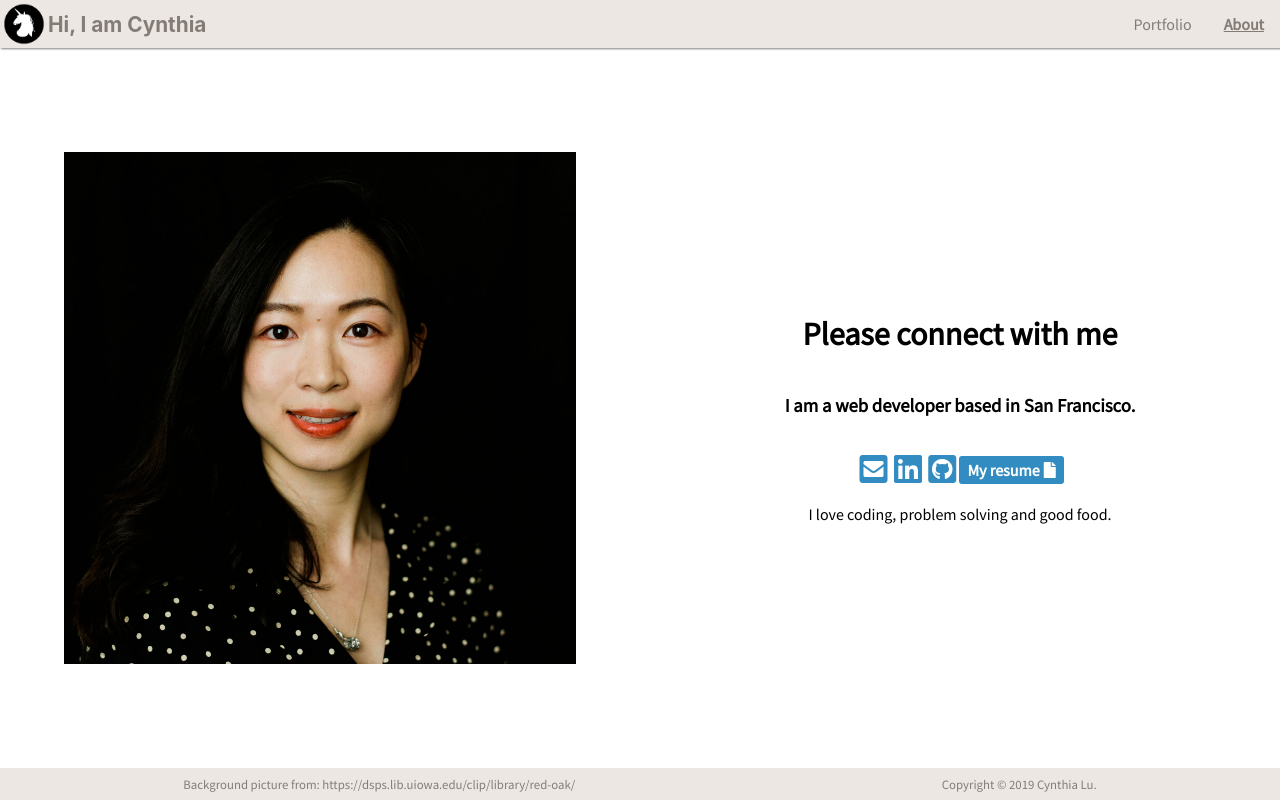
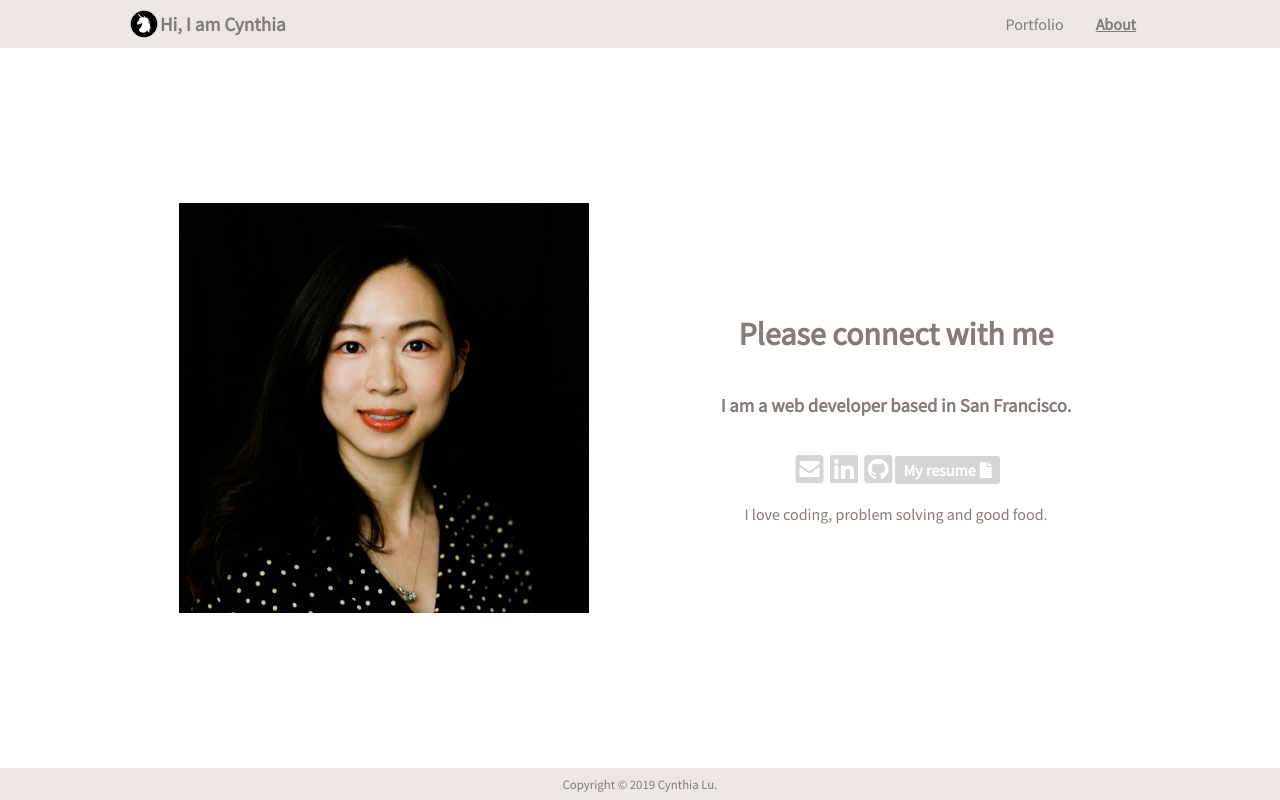
Before and after one commit to ivyc81/Personal-Page, a React (Create React App) app: page /about in a window 1280 px wide. Built offline with nearby package versions, Linux system fonts and the light colour scheme.

Commit message:
change theme

```diff
--- a/src/About.js
+++ b/src/About.js
@@ -1,30 +1,33 @@
 import React, { Component } from 'react';
 import styled from 'styled-components';
 import { aboutMe } from './data';
-import { linkColor } from './theme';
+import { linkColor, textColor } from './theme';
 
 const StyledAbout = styled.div`
   position: relative;
   top: 6vh;
   display: flex;
   height: 90vh;
+  width: 80vw;
+  margin: 0 auto;
 
   @media only screen and (max-width: 600px) {
     flex-direction: column;
     justify-content: center;
     align-items: center;
+    width: 100vw;
   }
 `;
 
 const StyledCol = styled.div`
   display: flex;
   flex-direction: column;
-  width: 50vw;
+  width: 50%;
   align-items: center;
   justify-content: center;
 
   @media only screen and (max-width: 600px) {
-    width: 100vw;
+    width: 100%;
 `;
 
 const StyledImg = styled.img`
@@ -41,6 +44,10 @@ const StyledLink = styled.a`
   font-size: 2em;
   margin: 0.1em;
   color: ${linkColor};
+
+  :hover {
+    color: ${textColor};
+  }
 `;
 
 const StyledButton = styled.a`
@@ -54,6 +61,10 @@ const StyledButton = styled.a`
   align-items: center;
   padding: 0 8px;
   font-weight: bold;
+
+  :hover {
+    background-color: ${textColor};
+  }
 `;
 
 const StyledI = styled.i`
--- a/src/App.js
+++ b/src/App.js
@@ -7,6 +7,7 @@ import Portfolio from './Portfolio';
 import Project from './Project';
 import About from './About';
 import Footer from './Footer';
+import { textColor } from './theme';
 // import './App.css';
 
 const StyledApp = styled.div`
@@ -21,6 +22,8 @@ const StyledApp = styled.div`
   div,button {
     font-family: 'Source Sans Pro', sans-serif;
   }
+
+  color: ${textColor};
 `;
 
 class App extends Component {
--- a/src/Footer.js
+++ b/src/Footer.js
@@ -23,7 +23,6 @@ class Footer extends Component {
   render() {
     return (
       <StyledFooter className="Footer">
-        <p>Background picture from: https://dsps.lib.uiowa.edu/clip/library/red-oak/</p>
         <p>Copyright © 2019 Cynthia Lu.</p>
       </StyledFooter>
     );
--- a/src/Homepage.js
+++ b/src/Homepage.js
@@ -3,7 +3,7 @@ import { Link } from 'react-router-dom';
 import styled from 'styled-components';
 import homepage from './homepage.png';
 import blueprint from './blueprint.jpg';
-import { linkColor } from './theme';
+import { linkColor, textColor } from './theme';
 
 // import './Homepage.css';
 
@@ -102,9 +102,19 @@ const StyledButton = styled(Link)`
     display: none;
   }
 
+  :hover {
+    color:${textColor};
+  }
+
   :hover h2 {
     text-decoration: underline;
   }
+`;
+
+const StyledPhotoCredit = styled.small`
+  color: ${linkColor};
+  font-size: 0.8em;
+  margin: 0;
 `;
 
 class Homepage extends Component {
@@ -183,8 +193,9 @@ class Homepage extends Component {
             <div>My achievements</div>
           </StyledButton>
         </Container>
+        <StyledPhotoCredit>Background picture from: https://dsps.lib.uiowa.edu/clip/library/red-oak/</StyledPhotoCredit>
         <StyledH1>Hi I am Cynthia</StyledH1>
-        <p>A <u>structural engineer</u> becoming <u>web developer</u></p>
+        <div>A <u>structural engineer</u> becoming <u>web developer</u></div>
       </StyledHomepage>
     );
   }
--- a/src/Nav.js
+++ b/src/Nav.js
@@ -7,12 +7,12 @@ import { navBackgroundColor, navTextColor } from './theme';
 const StyledLogo = styled(Link)`
   display: flex;
   align-items: center;
-  font-size: 1.3em;
+  font-size: 1.2em;
   text-decoration: none;
   color: ${navTextColor};
 
   img {
-    height: 6vh;
+    height: 4vh;
     width: auto;
   }
 `;
@@ -21,13 +21,20 @@ const StyledNav = styled.nav`
   position: fixed;
   top: 0;
   width: 100vw;
+  height: 6vh;
+  display: flex;
+  align-items: center;
+  background-color: ${navBackgroundColor};
+  z-index: 1;
+  /* box-shadow: grey 1px 1px 2px; */
+`;
+
+const StyledDiv = styled.div`
+  width: 80%;
   display: flex;
   justify-content: space-between;
   align-items: center;
-  height: 6vh;
-  background-color: ${navBackgroundColor};
-  z-index: 1;
-  box-shadow: grey 1px 1px 2px;
+  margin: 0 auto;
 `;
 
 const StyledNavLink = styled(NavLink)`
@@ -49,11 +56,13 @@ class Nav extends Component {
 
     return (
         <StyledNav className="Nav">
-          <StyledLogo to='/'><img src={logo} alt='logo' /><b>Hi, I am Cynthia</b></StyledLogo>
-          <div>
-          <StyledNavLink exact to='/portfolio' activeStyle={activeStyle}>Portfolio</StyledNavLink>
-          <StyledNavLink exact to='/about' activeStyle={activeStyle}>About</StyledNavLink>
-          </div>
+          <StyledDiv>
+            <StyledLogo to='/'><img src={logo} alt='logo' /><b>Hi, I am Cynthia</b></StyledLogo>
+            <div>
+            <StyledNavLink exact to='/portfolio' activeStyle={activeStyle}>Portfolio</StyledNavLink>
+            <StyledNavLink exact to='/about' activeStyle={activeStyle}>About</StyledNavLink>
+            </div>
+          </StyledDiv>
         </StyledNav>
     );
   }
--- a/src/Project.js
+++ b/src/Project.js
@@ -1,7 +1,7 @@
 import React, { Component } from 'react';
 import styled from 'styled-components';
 import { projects } from './data';
-import { linkColor } from './theme';
+import { linkColor, textColor } from './theme';
 // import './Project.css';
 
 const StyledProject = styled.div`
@@ -9,23 +9,26 @@ const StyledProject = styled.div`
   top: 6vh;
   display: flex;
   height: 90vh;
+  width: 80vw;
+  margin: 0 auto;
 
   @media only screen and (max-width: 600px) {
     flex-direction: column;
     justify-content: center;
     align-items: center;
+    width: 100vw;
   }
 `;
 
 const StyledCol = styled.div`
   display: flex;
   flex-direction: column;
-  width: 50vw;
+  width: 50%;
   align-items: center;
   justify-content: center;
 
   @media only screen and (max-width: 600px) {
-    width: 100vw;
+    width: 100%;
 `;
 
 const StyledImg = styled.img`
@@ -46,6 +49,7 @@ const StyledLink = styled.a`
 
   :hover {
     text-decoration: underline;
+    color: ${textColor};
   }
 `;
 
--- a/src/ProjectCard.js
+++ b/src/ProjectCard.js
@@ -1,6 +1,7 @@
 import React, { Component } from 'react';
 import { Link } from 'react-router-dom';
 import styled from 'styled-components';
+import { linkColor } from './theme';
 // import './Project.css';
 
 const StyledDiv = styled.div`
@@ -10,7 +11,7 @@ const StyledDiv = styled.div`
   height: 25vw;
   overflow: hidden;
   margin: 1em;
-  outline: 5px solid #847c77;
+  outline: 1.5px solid ${linkColor};
 
   :hover a{
     top: 0;
--- a/src/theme.js
+++ b/src/theme.js
@@ -1,10 +1,19 @@
+// Theme
+const darkColor = '#847c77';
+const lightColor = '#ede7e3';
+const hilightColor = '#D5D5D5';
+
+
+// TextColor
+export const textColor = darkColor;
+
 // NavBar
-export const navBackgroundColor = '#ede7e3';
-export const navTextColor = '#847c77';
+export const navTextColor = darkColor;
+export const navBackgroundColor = lightColor;
 
 // Footer
-export const footerBackgroundColor = '#ede7e3';
-export const footerTextColor = '#847c77';
+export const footerBackgroundColor = lightColor;
+export const footerTextColor = darkColor;
 
 // Link
-export const linkColor = '#328CC1';
+export const linkColor = hilightColor;
```
